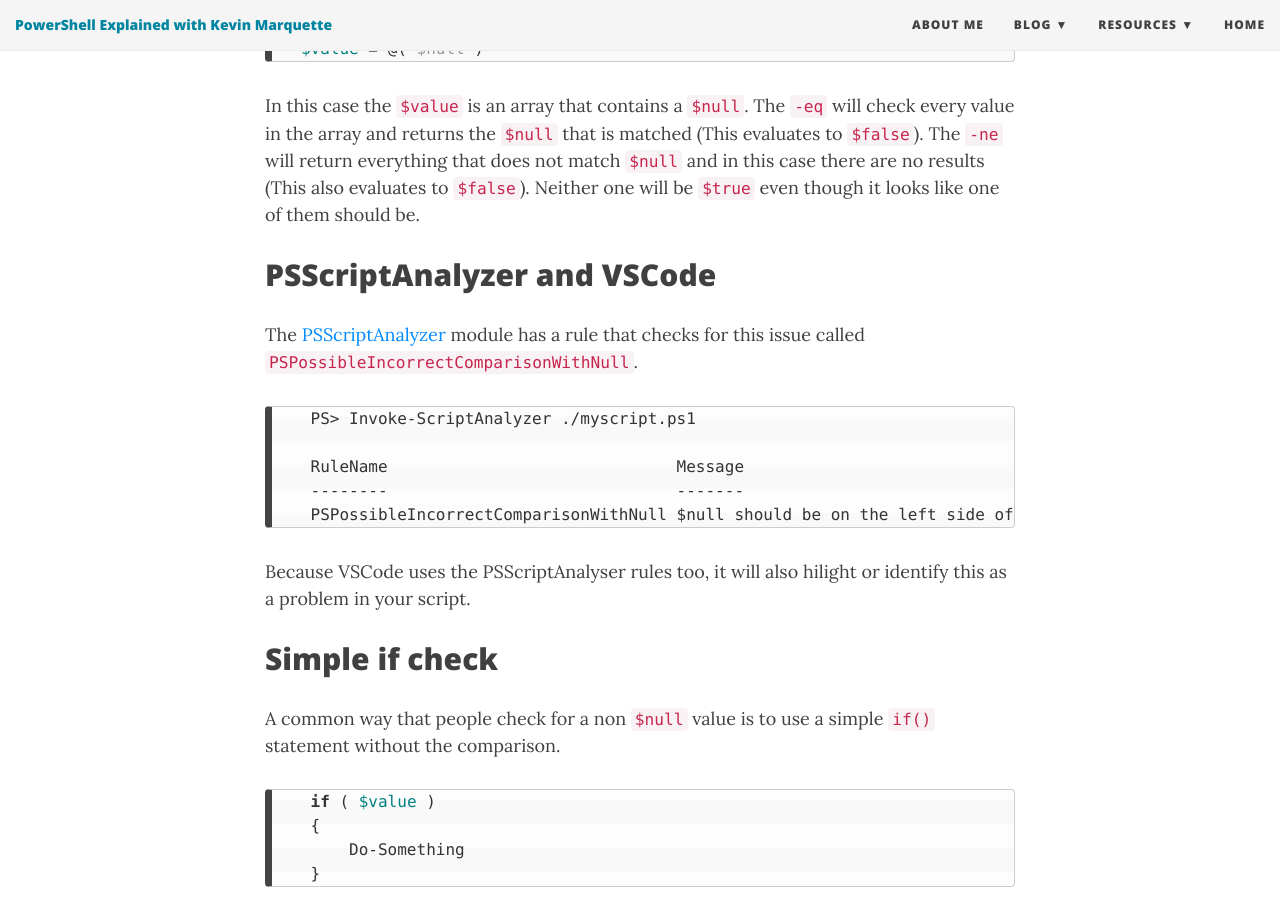
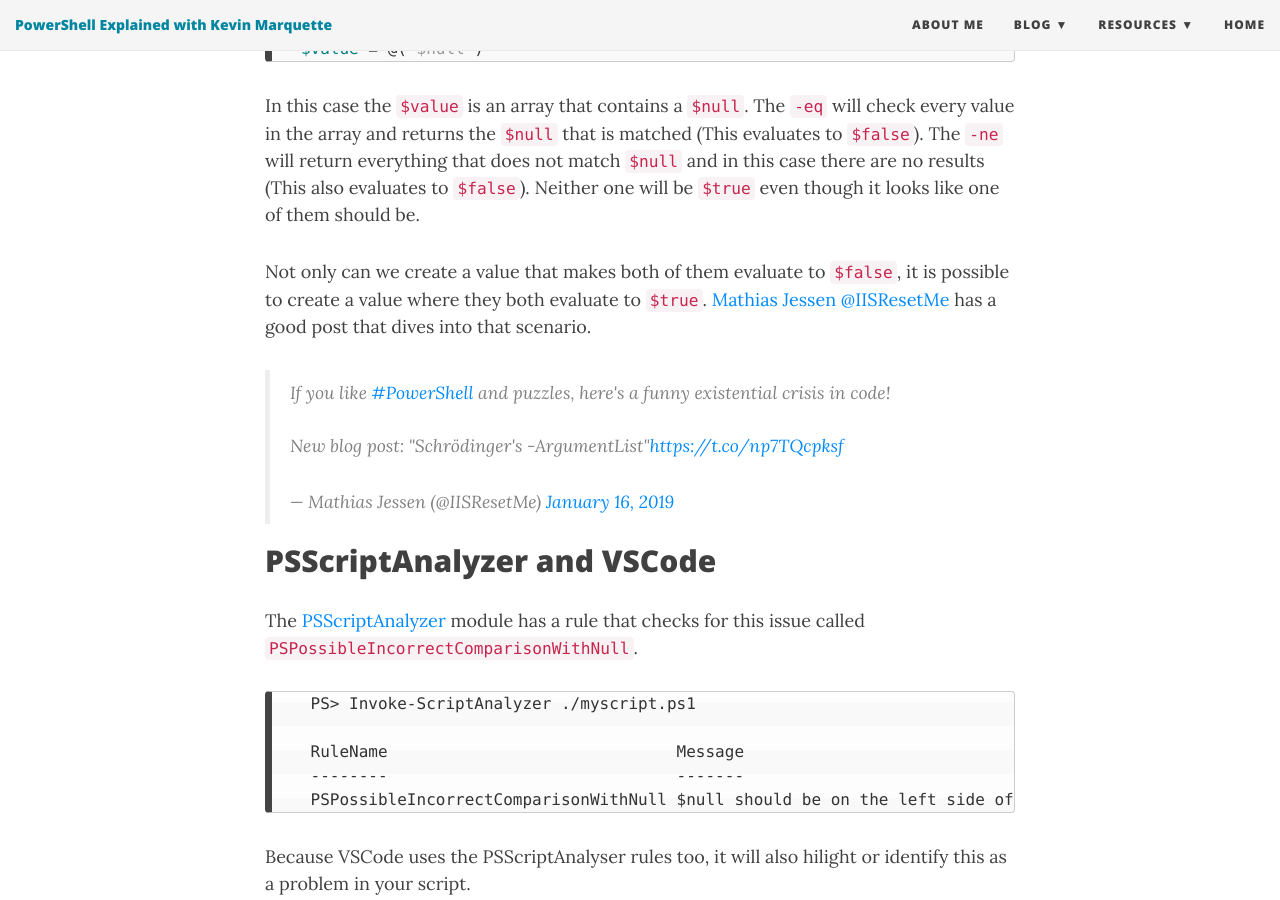
Before and after one commit to KevinMarquette/kevinmarquette.github.io, a Jekyll site: the page built from _posts/2018-12-23-Powershell-null-everything-you-wanted-to-know.md, in a window 1280 px wide and 900 px high, scrolled down 5154 px. Built offline with Jekyll 4.4.1, drawn with Linux system fonts in a browser that asks for light colours; nearby versions of some CDN libraries; comment, search, counter and statistics services are not loaded.

Commit message:
add link to IISResetme

````diff
--- a/_posts/2018-12-23-Powershell-null-everything-you-wanted-to-know.md
+++ b/_posts/2018-12-23-Powershell-null-everything-you-wanted-to-know.md
@@ -160,6 +160,12 @@ If I do not define `$value` then the first one will evaluate to `$true` and our
 ```
 
 In this case the `$value` is an array that contains a `$null`. The `-eq` will check every value in the array and returns the `$null` that is matched (This evaluates to `$false`). The `-ne` will return everything that does not match `$null` and in this case there are no results (This also evaluates to `$false`). Neither one will be `$true` even though it looks like one of them should be.
+
+Not only can we create a value that makes both of them evaluate to `$false`, it is possible to create a value where they both evaluate to `$true`. [Mathias Jessen @IISResetMe](https://blog.iisreset.me/author/iisresetme) has a good post that dives into that scenario.
+
+<blockquote class="twitter-tweet" data-lang="en"><p lang="en" dir="ltr">If you like <a href="https://twitter.com/hashtag/PowerShell?src=hash&amp;ref_src=twsrc%5Etfw">#PowerShell</a> and puzzles, here&#39;s a funny existential crisis in code!<br><br>New blog post: &quot;Schrödinger&#39;s  -ArgumentList&quot;<a href="https://t.co/np7TQcpksf">https://t.co/np7TQcpksf</a></p>&mdash; Mathias Jessen (@IISResetMe) <a href="https://twitter.com/IISResetMe/status/1085556351441555456?ref_src=twsrc%5Etfw">January 16, 2019</a></blockquote>
+<script async src="https://platform.twitter.com/widgets.js" charset="utf-8"></script>
+
 
 ## PSScriptAnalyzer and VSCode
 
````
